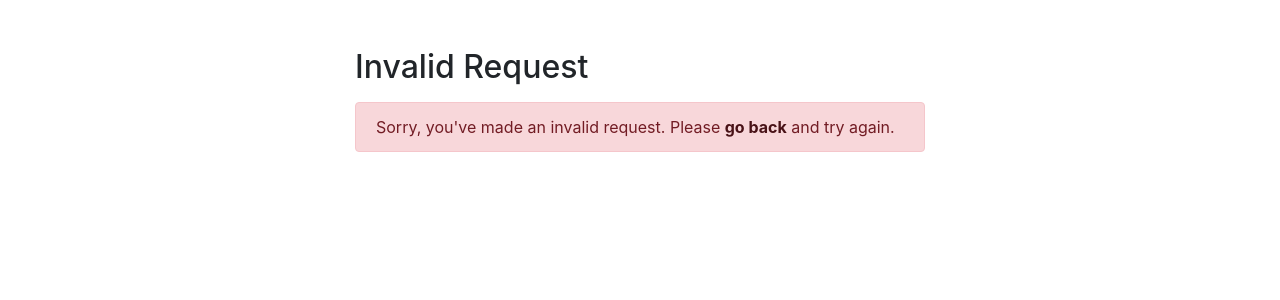
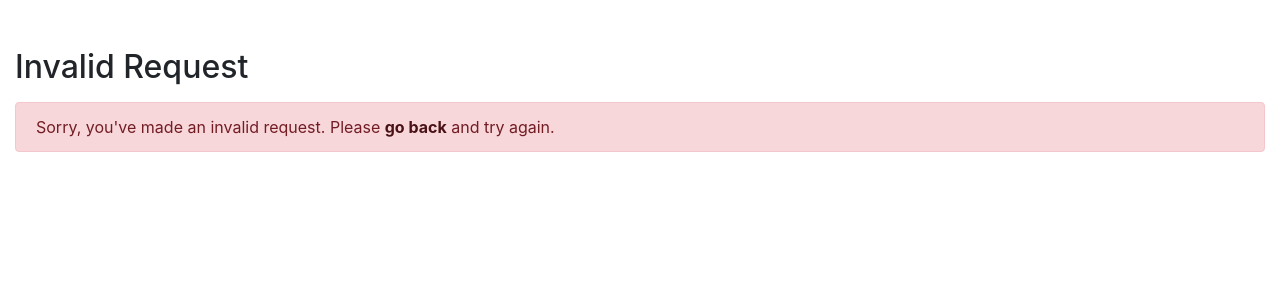
Before and after one commit to cdtyrrell/familyproof, a PHP site: page /error.html in a window 1280 px wide. Shown: the top 300 px of the page. Run offline with PHP 8.4, Linux system fonts and the light colour scheme.

Commit message:
Move wrapper to stylesheet

```diff
--- a/app/addsource.php
+++ b/app/addsource.php
@@ -73,12 +73,6 @@ if($_SERVER["REQUEST_METHOD"] == "POST"){
     <meta charset="UTF-8">
     <title>Add a Person</title>
     <?php require_once "stylesheets.php"; ?>
-    <style>
-        .wrapper{
-            width: 600px;
-            margin: 0 auto;
-        }
-    </style>
 </head>
 <body>
     <?php require_once "header.php"; ?>
--- a/app/assertion.php
+++ b/app/assertion.php
@@ -8,10 +8,6 @@
     <script src="https://cdn.jsdelivr.net/npm/popper.js@1.16.1/dist/umd/popper.min.js"></script>
     <script src="https://stackpath.bootstrapcdn.com/bootstrap/4.5.2/js/bootstrap.min.js"></script>
     <style>
-        .wrapper{
-            width: 800px;
-            margin: 0 auto;
-        }
         table tr td:last-child{
             width: 120px;
         }
--- a/app/createsource.php
+++ b/app/createsource.php
@@ -185,12 +185,6 @@ if($_SERVER["REQUEST_METHOD"] == "POST"){
             }
         }
     </script>
-    <style>
-        .wrapper{
-            width: 1400px;
-            margin: 0 auto;
-        }
-    </style>
 </head>
 <body>
     <?php require_once "header.php"; ?>
--- a/app/error.html
+++ b/app/error.html
@@ -4,12 +4,6 @@
     <meta charset="UTF-8">
     <title>Error</title>
     <link rel="stylesheet" href="https://stackpath.bootstrapcdn.com/bootstrap/4.5.2/css/bootstrap.min.css">
-    <style>
-        .wrapper{
-            width: 600px;
-            margin: 0 auto;
-        }
-    </style>
 </head>
 <body>
     <div class="wrapper">
--- a/app/index.php
+++ b/app/index.php
@@ -8,10 +8,6 @@
     <script src="https://cdn.jsdelivr.net/npm/popper.js@1.16.1/dist/umd/popper.min.js"></script>
     <script src="https://stackpath.bootstrapcdn.com/bootstrap/4.5.2/js/bootstrap.min.js"></script>
     <style>
-        .wrapper{
-            width: 800px;
-            margin: 0 auto;
-        }
         table tr td:last-child{
             width: 120px;
         }
--- a/app/researchlog.php
+++ b/app/researchlog.php
@@ -8,10 +8,6 @@
     <script src="https://cdn.jsdelivr.net/npm/popper.js@1.16.1/dist/umd/popper.min.js"></script>
     <script src="https://stackpath.bootstrapcdn.com/bootstrap/4.5.2/js/bootstrap.min.js"></script>
     <style>
-        .wrapper{
-            width: 1000px;
-            margin: 0 auto;
-        }
         table tr td:last-child{
             width: 120px;
         }
--- a/app/sources.php
+++ b/app/sources.php
@@ -9,12 +9,6 @@
     <meta charset="UTF-8">
     <title>View Record</title>
     <?php require_once "stylesheets.php"; ?>
-    <style>
-        .wrapper{
-            width: 1400px;
-            margin: 0 auto;
-        }
-    </style>
 </head>
 <body>
     <div class="wrapper">
--- a/app/stylesheets.php
+++ b/app/stylesheets.php
@@ -21,3 +21,9 @@ if(get_http_status_code("https://maxcdn.bootstrapcdn.com/font-awesome/4.7.0/css/
     echo '<link rel="stylesheet" href="https://maxcdn.bootstrapcdn.com/font-awesome/4.7.0/css/font-awesome.min.css">';
 }
 ?>
+<style>
+    .wrapper{
+        width: 1200px;
+        margin: 0 auto;
+    }
+</style>
--- a/app/subjects.php
+++ b/app/subjects.php
@@ -8,10 +8,6 @@
     <script src="https://cdn.jsdelivr.net/npm/popper.js@1.16.1/dist/umd/popper.min.js"></script>
     <script src="https://stackpath.bootstrapcdn.com/bootstrap/4.5.2/js/bootstrap.min.js"></script>
     <style>
-        .wrapper{
-            width: 600px;
-            margin: 0 auto;
-        }
         table tr td:last-child{
             width: 120px;
         }
--- a/app/update.php
+++ b/app/update.php
@@ -128,12 +128,6 @@ if(isset($_POST["id"]) && !empty($_POST["id"])){
     <meta charset="UTF-8">
     <title>Update Record</title>
     <link rel="stylesheet" href="https://stackpath.bootstrapcdn.com/bootstrap/4.5.2/css/bootstrap.min.css">
-    <style>
-        .wrapper{
-            width: 600px;
-            margin: 0 auto;
-        }
-    </style>
 </head>
 <body>
     <div class="wrapper">
```
